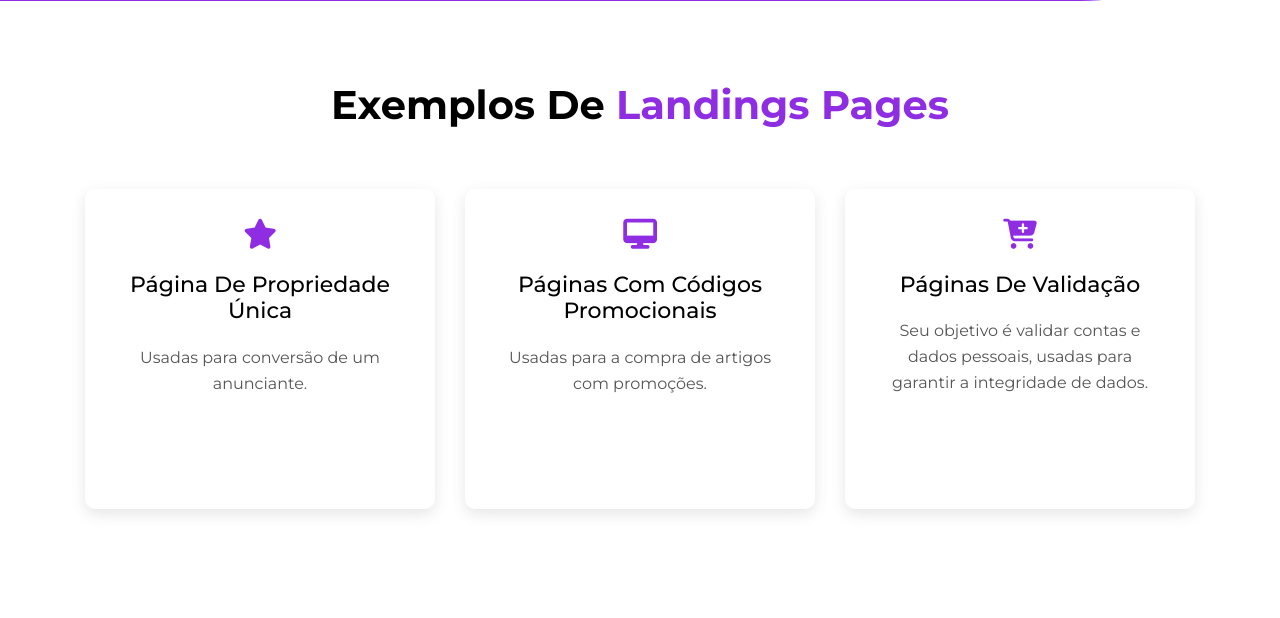
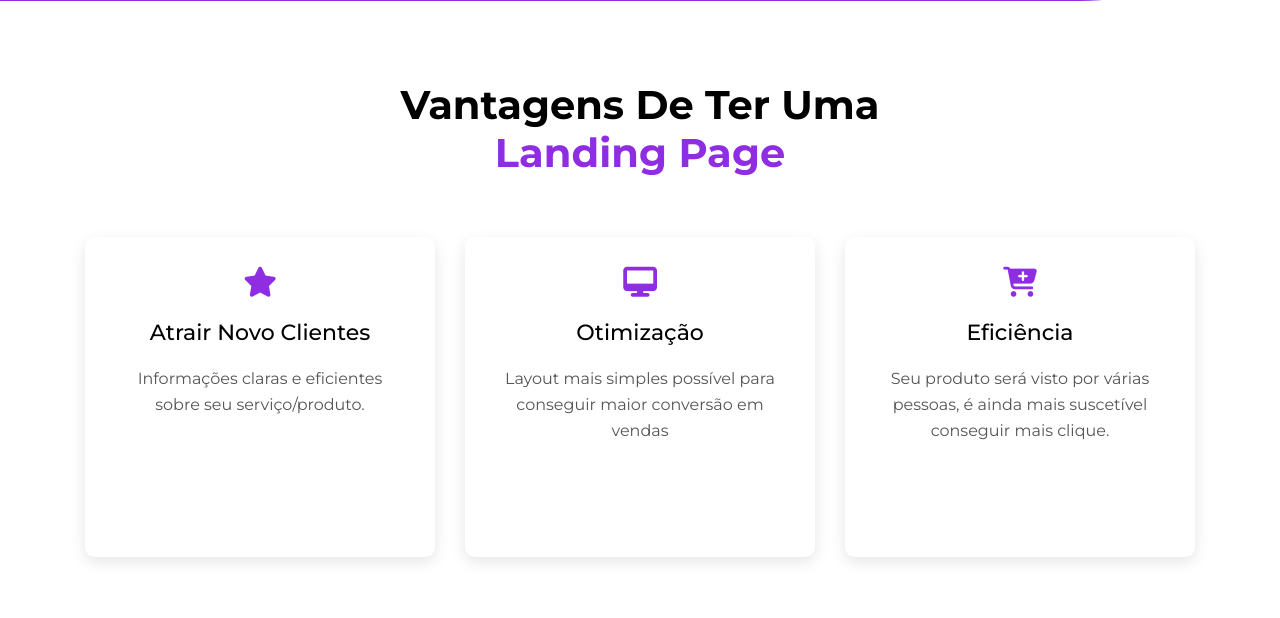
Before and after one commit to luanaAlm/service_page, a Django app: page /landing_page in a window 1280 px wide. Shown: the part 799-1417 px from the top of the page. Run offline with Django 3.2, Linux system fonts and the light colour scheme; some libraries are stand-ins or nearby versions.

Commit message:
Landing Page

```diff
--- a/core/templates/index.html
+++ b/core/templates/index.html
@@ -23,7 +23,7 @@
             </div>
             <div class="col-md-5 text-center">
                 <div class="home-img">
-                    <img src="{% static 'img/preview2.png' %}" alt="padrao">
+                    <img src="{% static 'img/preview2.png' %}" alt="padrao" loading="lazy">
                 </div>
             </div>
         </div>
--- a/core/templates/servicos/landing_page.html
+++ b/core/templates/servicos/landing_page.html
@@ -23,13 +23,12 @@
 <!-- Fim Home -->
 <!-- Inicio Sobre Nós -->
 <section id="aboutUs" data-scroll-index="2">
-
     <div class="container">
         <div class="section-padding landing-page-section-text">
             <div class="row justify-content-center">
                 <div class="col-lg-8">
                     <div class="section-title">
-                        <h2>Exemplos de <span>Landings Pages</span></h2>
+                        <h2>Vantagens de ter uma <br> <span>Landing Page</span></h2>
                     </div>
                 </div>
             </div>
@@ -37,42 +36,41 @@
                 <div class="landing-services-padding col-lg-4 col-md-6">
                     <div class="landing-services-item" data-aos="zoom-in">
                         <i class="fa fa-star" aria-hidden="true"></i>
-                        <h3>Página de propriedade única</h3>
-                        <p>Usadas para conversão de um anunciante.
+                        <h3>Atrair novo clientes</h3>
+                        <p>Informações claras e eficientes sobre seu serviço/produto.
                         </p>
                     </div>
                 </div>
                 <div class="landing-services-padding col-lg-4 col-md-6">
                     <div class="landing-services-item" data-aos="zoom-in">
                         <i class="fa fa-desktop" aria-hidden="true"></i>
-                        <h3>Páginas com códigos promocionais</h3>
-                        <p>Usadas para a compra de artigos com promoções.</p>
+                        <h3>Otimização</h3>
+                        <p>Layout mais simples possível para conseguir maior conversão em vendas</p>
                     </div>
                 </div>
                 <div class="landing-services-padding col-lg-4 col-md-6">
                     <div class="landing-services-item" data-aos="zoom-in">
                         <i class="fa fa-cart-plus" aria-hidden="true"></i>
-                        <h3>Páginas de validação </h3>
-                        <p>Seu objetivo é validar contas e dados pessoais, usadas para garantir a integridade de dados.</p>
+                        <h3>Eficiência</h3>
+                        <p>Seu produto será visto por várias pessoas, é ainda mais suscetível conseguir mais clique.</p>
                     </div>
                 </div>
             </div>
-        </div>
-        <div class="row justify-content-center">
-            <div class="col-lg-6 landing-page-section-text">
+            <br>
+            <div class="row">
+                <div class="col-lg-6 col-md-6">
                     <div data-aos="fade-up">
                         <p>Página web que aparece em resposta ao clique em um resultado
-                        de busca de um mecanismo de pesquisa otimizado, promoção de
-                        marketing, e-mail de marketing ou um anúncio online.
+                            de busca de um mecanismo de pesquisa, é uma página que direciona o
+                            consumidor para aquilo que ele precisa.
                         </p>
                     </div>
                     <br>
                     <div data-aos="fade-up">
-                    <p>
-                        A página de destino geralmente exibirá uma cópia de vendas
+                        <p>É uma página de destino geralmente exibirá uma página de vendas
                             direcionadas que é uma extensão lógica do anúncio, resultado
                             de pesquisa ou link. As páginas de destino são usadas para
-                        geração de leads.
+                            geração de ‘leads’.
                         </p>
                     </div>
                     <br>
@@ -86,8 +84,10 @@
                         </p>
                     </div>
                 </div>
-            <div class="col-lg-6" data-aos="fade-left">
-                <img src="{% static 'img/pessoa01.png' %}" alt="landing page">
+                <div class="landing-services-padding col-lg-6 col-md-6" data-aos="fade-up">
+                    <img src="{% static 'img/pessoa01.png' %}" class="rounded mx-auto d-block" alt="landing page" loading="lazy">
+                </div>
+
             </div>
         </div>
     </div>
```
Lines whose indentation alone changed are shown as unchanged.
